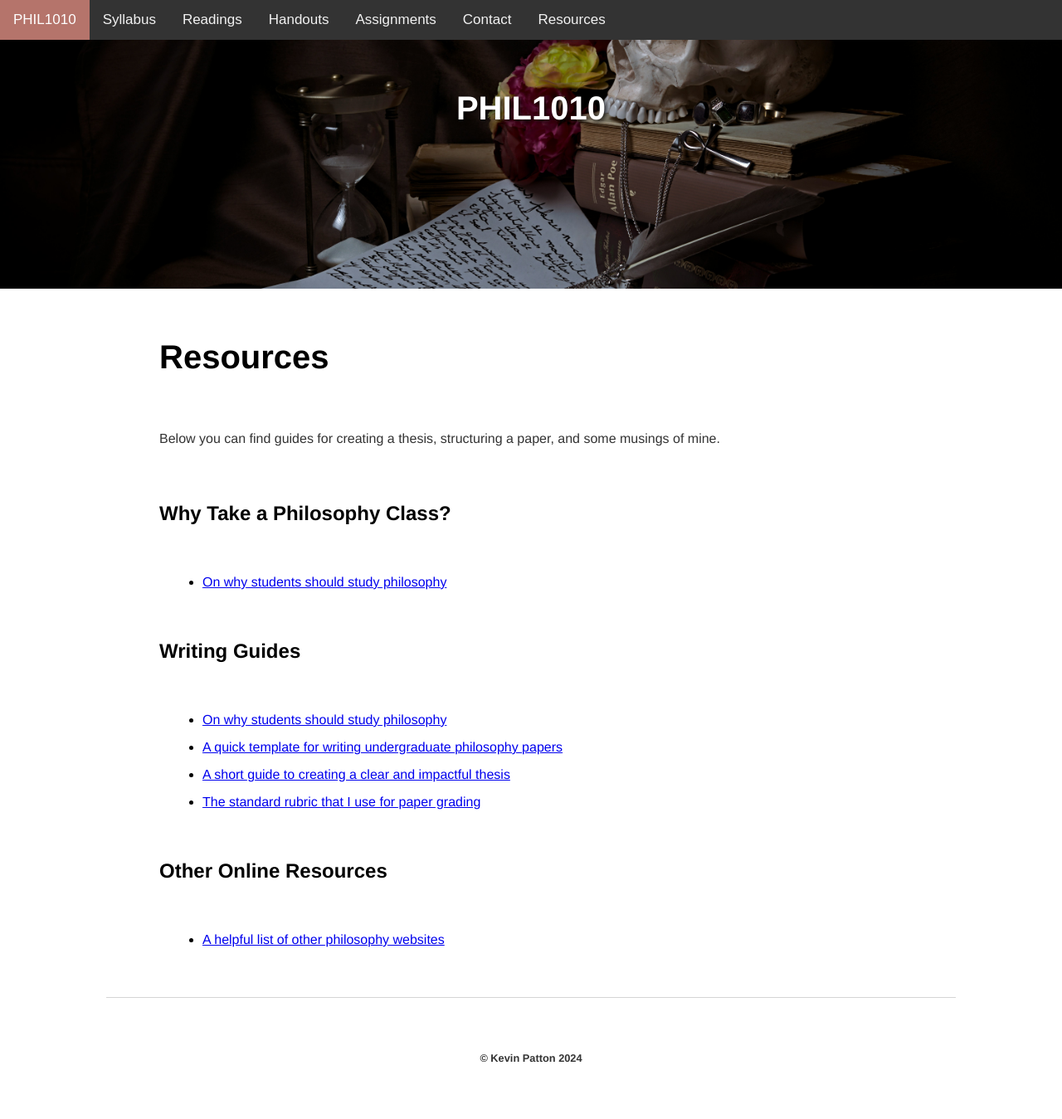
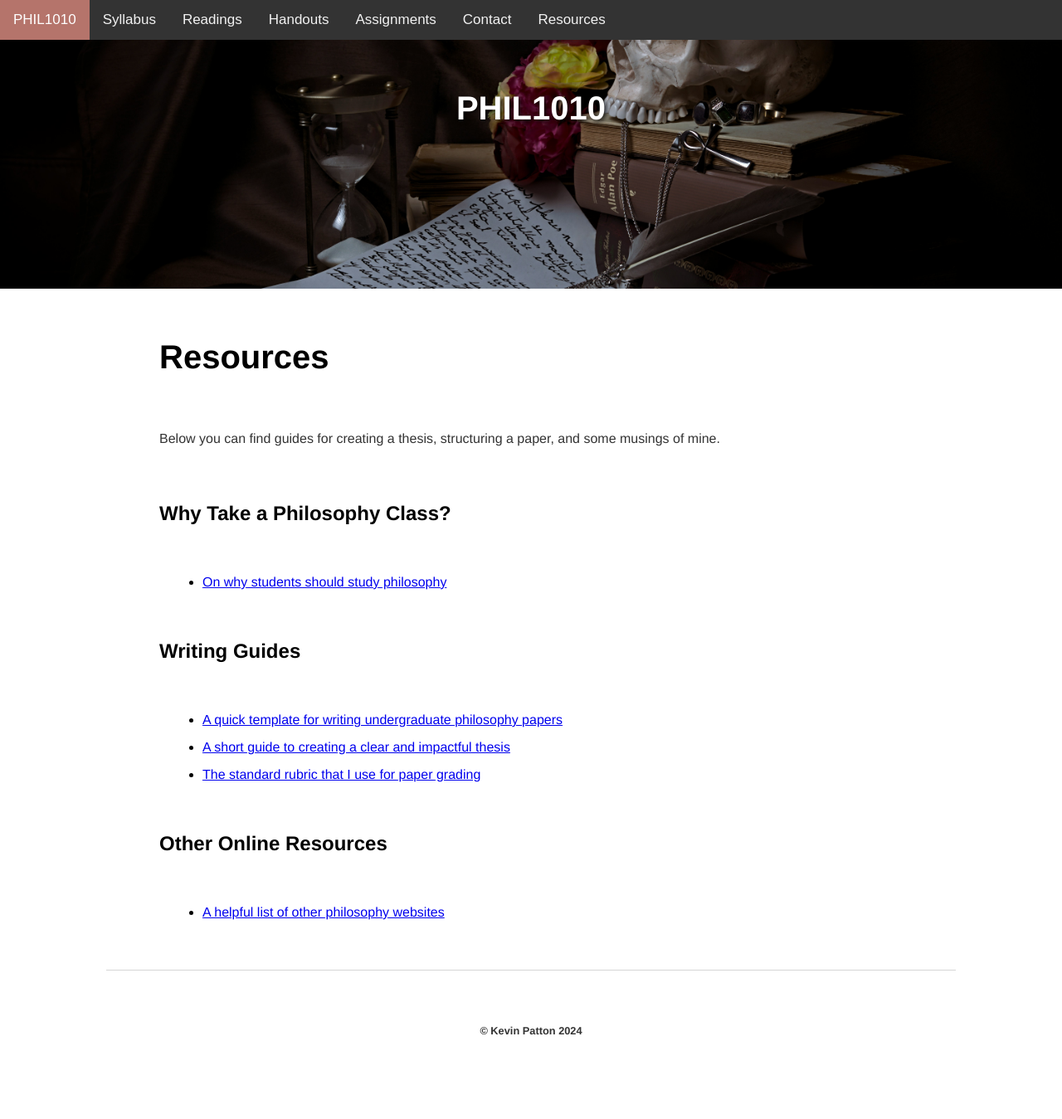
Before and after one commit to kevinjpatton/kevinjpatton.github.io, a Jekyll site: the page built from teaching/phil_1010/resources/index.html, in a window 1280 px wide. Shown: the whole page at 83% size. Built offline with Jekyll 4.4.1, drawn with Linux system fonts in a browser that asks for light colours; Markdown is read by kramdown in place of the engine named in the settings; after the commit the page ends 1316 px from its top, so only the background shows below that.

Commit message:
Update index.html

```diff
--- a/teaching/phil_1010/resources/index.html
+++ b/teaching/phil_1010/resources/index.html
@@ -7,18 +7,17 @@
 
 <h2>Why Take a Philosophy Class?</h2>
 <ul class="standard-list">
-  <li><a href="/pedagogy/handouts/why_philosophy.pdf">On why students should study philosophy</a></li>
+  <li><a href="/pedagogy/handouts/Why Philosophy.pdf">On why students should study philosophy</a></li>
 </ul>
 
 <h2>Writing Guides</h2>
 <ul class="standard-list">
-  <li><a href="/pedagogy/handouts/why_philosophy.pdf">On why students should study philosophy</a></li>
-   <li><a href="/pedagogy/handouts/writing_philosophy.pdf">A quick template for writing undergraduate philosophy papers</a></li>
-  <li><a href="/pedagogy/handouts/creatingyourthesis.pdf">A short guide to creating a clear and impactful thesis</a></li>
-  <li><a href="/pedagogy/handouts/Patton_GradingRubric.pdf">The standard rubric that I use for paper grading</a></li>
+   <li><a href="/pedagogy/handouts/Handout- Writings a Philosophy Paper.pdf">A quick template for writing undergraduate philosophy papers</a></li>
+  <li><a href="/pedagogy/handouts/Handout- Creating Your Thesis.pdf">A short guide to creating a clear and impactful thesis</a></li>
+  <li><a href="/pedagogy/handouts/Handout- Grading_Rubric_Colorful.pdf">The standard rubric that I use for paper grading</a></li>
 </ul>
 
 <h2>Other Online Resources</h2>
 <ul class="standard-list">
-  <li><a href="/pedagogy/handouts/Online Resources.pdf">A helpful list of other philosophy websites</a></li>
+  <li><a href="/pedagogy/handouts/Handout- Online Resources.pdf">A helpful list of other philosophy websites</a></li>
 </ul>
```
